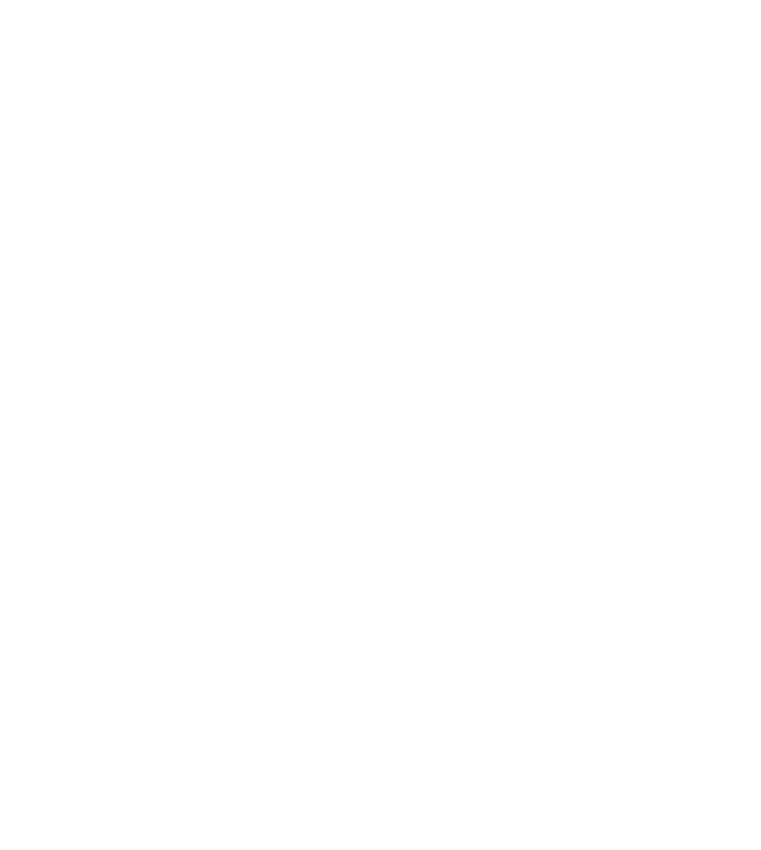
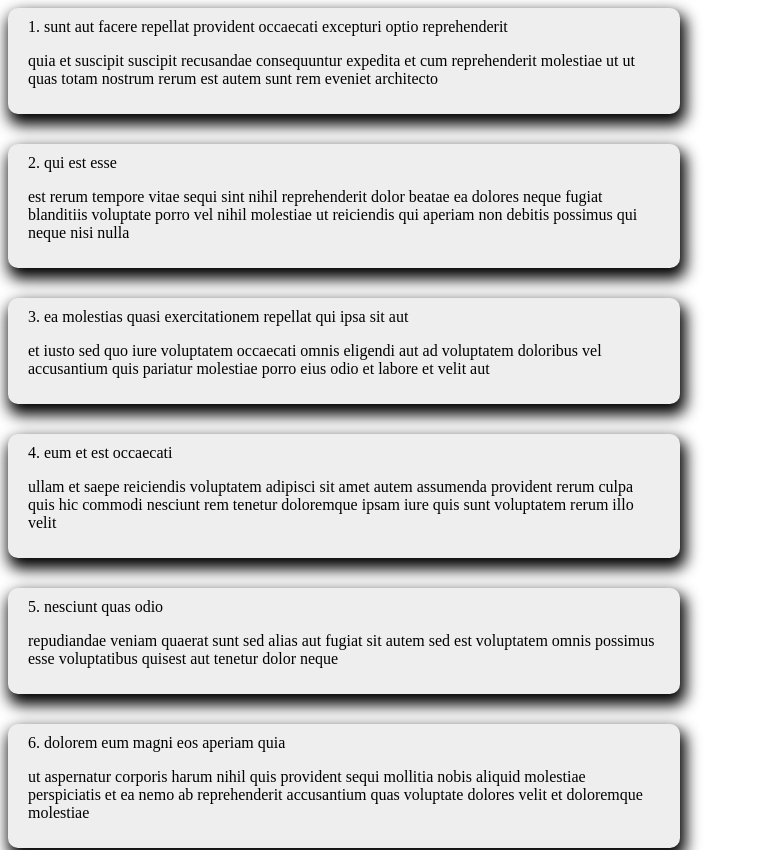
Before and after one commit to anemoa/sesac-ydp-6, a React (Create React App) app in the folder 28-ref-lifecycle/: page / in a window 1280 px wide. Shown: the top 850 px of the page, without its empty margins (0-761 px from the left). Before the commit the page ends 800 px from the top, so only its background shows below. Built offline with nearby package versions, Linux system fonts and the light colour scheme.

Commit message:
study: useEffect 과제1

```diff
--- a/28-ref-lifecycle/src/PostList.js
+++ b/28-ref-lifecycle/src/PostList.js
@@ -1,12 +1,37 @@
-import React from 'react'
+import React, {useEffect, useState} from 'react'
 
 export const PostList = (props) => {
-    console.log(props);
+    console.log(props.post);
+
+    const {post} = props;
+    const [posts, setPosts] = useState([]);
+    // console.log();
+
+    useEffect(() => {
+      setTimeout(function(){
+        setPosts(post);
+      }, 2000);
+    }, [posts]);
+
 
 
   return (
     <div>
-
+      {posts.length === 0 ? <h1>로딩중</h1> : posts.map((ele) => {
+        return (
+          <div key={ele.id} style={{width: '50%',
+           backgroundColor: '#eee',
+           padding: '10px 20px',
+           marginBottom: '30px',
+           borderRadius: '10px',
+           boxShadow: '3px 8px 15px 3px'
+           }}>
+            <span>{ele.id}. </span>
+            <span>{ele.title}</span>
+            <p>{ele.body}</p>
+          </div>
+        )
+      })}
     </div>
   )
 }
--- a/28-ref-lifecycle/src/Prac.js
+++ b/28-ref-lifecycle/src/Prac.js
@@ -1,4 +1,4 @@
-import React, { useEffect, useState } from 'react'
+import React from 'react'
 import { PostList } from './PostList';
 
 
```
